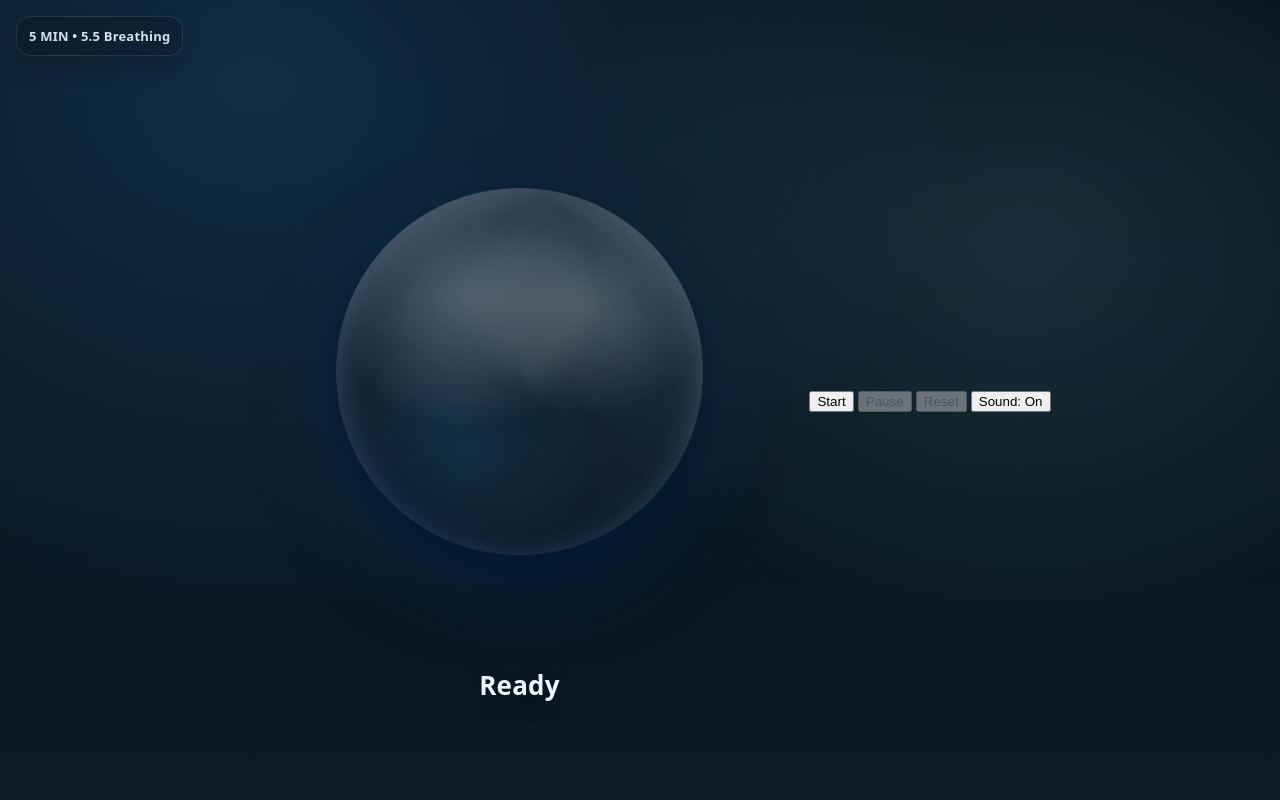
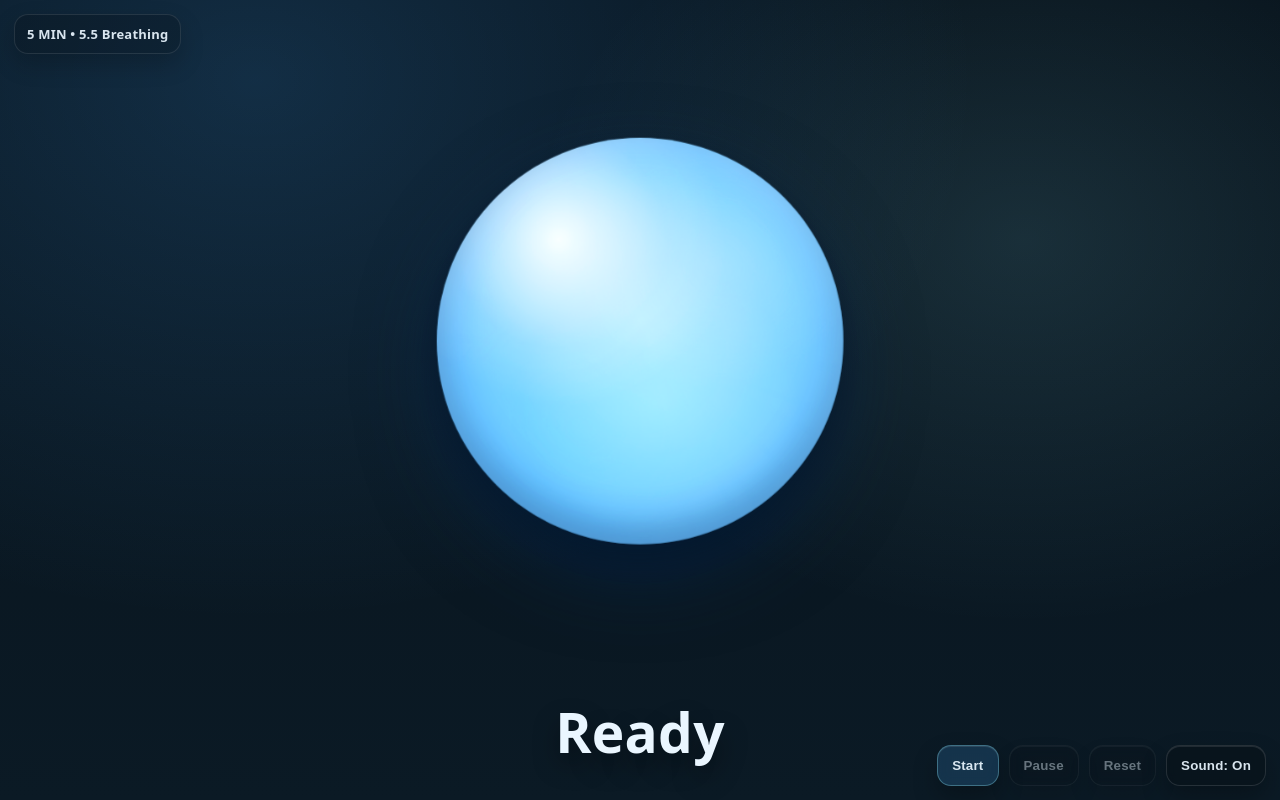
Before and after one commit to learnandbalance/5.5_Breathing_5min, a plain HTML site: page index.html in a window 1280 px wide. Drawn offline with Linux system fonts and the light colour scheme.

Commit message:
Update styles.css

```diff
--- a/styles.css
+++ b/styles.css
@@ -1,11 +1,13 @@
 :root{
   --bg1:#07121b;
   --bg2:#0b1a25;
-  --text:#eaf6ff;
 
   --scale: 0.84;
-  --blueOpacity: 1;
-  --greenOpacity: 0;
+  --hue: 0deg;              /* inhale: 0deg (mavi), exhale: -60deg (yeşile kayar) */
+  --sat: 1.08;
+  --con: 1.03;
+
+  --text: #eaf6ff;
 }
 
 *{ box-sizing:border-box; }
@@ -19,77 +21,42 @@ body{
     radial-gradient(1200px 900px at 20% 10%, rgba(70,170,255,.18), transparent 60%),
     radial-gradient(900px 700px at 80% 30%, rgba(150,240,255,.12), transparent 55%),
     linear-gradient(180deg, var(--bg1), var(--bg2));
-  display:flex;
-  align-items:center;
-  justify-content:center;
-  padding: max(18px, env(safe-area-inset-top)) 24px max(18px, env(safe-area-inset-bottom));
+  overflow:hidden;
 }
 
-/* ✅ KARE PANEL/ÇERÇEVEYİ KALDIR: app tamamen şeffaf */
-.app{
-  width: min(1100px, 100%);
-  background: transparent !important;
-  border: 0 !important;
-  box-shadow: none !important;
-  backdrop-filter: none !important;
-  padding: 18px 18px 14px;
-  position: relative;
-}
-
-/* Header */
-.top{
-  display:flex;
-  align-items:center;
-  justify-content:space-between;
-  gap:12px;
-  padding: 4px 6px 14px;
-  position: sticky;
-  top: 0;
-  z-index: 50;
-  background: transparent; /* daha sade */
-}
-
-.brand{ display:flex; align-items:center; gap:10px; }
-.brand h1{ font-size:18px; margin:0; font-weight: 700; letter-spacing:.2px; }
-.brand .dot{
-  width:12px; height:12px; border-radius:50%;
-  background: radial-gradient(circle at 35% 30%, #eaffff 0%, #8fd9ff 45%, #2d79ff 100%);
-  box-shadow: 0 0 18px rgba(125, 220, 255, .45);
-}
-
-/* Corner label */
+/* Sol üst sade etiket */
 .cornerLabel{
-  position: absolute;
-  top: 16px;
-  left: 16px;
-  z-index: 60;
+  position: fixed;
+  top: 14px;
+  left: 14px;
+  z-index: 30;
   padding: 10px 12px;
   border-radius: 14px;
-  font-weight: 700;
+  font-weight: 750;
   font-size: 13px;
   letter-spacing: .2px;
-  color: rgba(234,246,255,.9);
+  color: rgba(234,246,255,.92);
   background: rgba(0,0,0,.18);
   border: 1px solid rgba(255,255,255,.10);
   box-shadow: 0 10px 24px rgba(0,0,0,.20);
-  pointer-events: none;
+  pointer-events:none;
 }
 
-/* Stage */
+/* Ana sahne */
 .stage{
-  display:grid;
-  place-items:center;
-  padding: 10px 10px 6px;
+  position: relative;
+  width: 100vw;
+  height: 100vh;
+  display: grid;
+  place-items: center;
+  padding: max(18px, env(safe-area-inset-top)) 18px max(18px, env(safe-area-inset-bottom));
 }
 
 .orb-wrap{
-  width: min(560px, 78vw);
+  width: min(620px, 78vw);
   aspect-ratio: 1 / 1;
   display:grid;
   place-items:center;
-  background: transparent !important;
-  border: 0 !important;
-  box-shadow: none !important;
   isolation: isolate;
 }
 
@@ -98,44 +65,31 @@ body{
   height: 78%;
   border-radius: 50%;
   transform: scale(var(--scale));
-  will-change: transform;
-  position: relative;
-  overflow: hidden;
-  filter: saturate(1.08) contrast(1.03);
+  will-change: transform, filter;
+
+  /* Tek mavi gradient (inhale baz) */
+  background:
+    radial-gradient(circle at 30% 25%, rgba(255,255,255,.92), rgba(255,255,255,.15) 26%, transparent 40%),
+    radial-gradient(circle at 55% 65%, rgba(180,245,255,.55), rgba(127,208,255,.22) 40%, transparent 65%),
+    radial-gradient(circle at 50% 45%, #bfeaff 0%, #7fd0ff 46%, #4aa7ff 100%);
+
   box-shadow:
     0 38px 90px rgba(0, 40, 80, .55),
     0 14px 30px rgba(0, 0, 0, .35),
     inset 0 10px 40px rgba(255,255,255,.20),
     inset 0 -18px 44px rgba(0,30,70,.35);
+
+  /* ✅ Renk geçişi: hue-rotate ile (koyulaşma yok) */
+  filter: hue-rotate(var(--hue)) saturate(var(--sat)) contrast(var(--con));
+
+  /* ✅ Yumuşak geçiş: renk daha uzun */
+  transition:
+    filter 2200ms ease,
+    transform 50ms linear;
+  position: relative;
+  overflow: hidden;
 }
 
-/* ✅ Renk geçişi daha yumuşak ve uzun */
-.orbLayer{
-  position:absolute;
-  inset:0;
-  border-radius:50%;
-  transition: opacity 1400ms ease; /* ⬅️ burası uzadı */
-}
-
-/* Blue inhale */
-.orbLayer.blue{
-  opacity: var(--blueOpacity);
-  background:
-    radial-gradient(circle at 30% 25%, rgba(255,255,255,.92), rgba(255,255,255,.15) 26%, transparent 40%),
-    radial-gradient(circle at 55% 65%, rgba(180,245,255,.55), rgba(127,208,255,.22) 40%, transparent 65%),
-    radial-gradient(circle at 50% 45%, #bfeaff 0%, #7fd0ff 46%, #4aa7ff 100%);
-}
-
-/* Green exhale */
-.orbLayer.green{
-  opacity: var(--greenOpacity);
-  background:
-    radial-gradient(circle at 30% 25%, rgba(255,255,255,.92), rgba(255,255,255,.15) 26%, transparent 40%),
-    radial-gradient(circle at 55% 65%, rgba(205,255,225,.50), rgba(140,240,190,.20) 40%, transparent 65%),
-    radial-gradient(circle at 50% 45%, #bfffe3 0%, #7ef0c2 46%, #37c98c 100%);
-}
-
-/* orb highlight drift */
 .orb::before{
   content:"";
   position:absolute;
@@ -161,44 +115,62 @@ body{
   mix-blend-mode: soft-light;
   pointer-events:none;
 }
+
 @keyframes drift{
   0%,100%{ transform: translate(-1%, -1%) rotate(0deg) scale(1.02); }
   50%{ transform: translate(1.2%, 1%) rotate(6deg) scale(1.04); }
 }
 
-/* Text under orb */
+/* Topun alt yazısı (mobilde büyük kalsın) */
 .readout{
   width:100%;
   display:flex;
   justify-content:center;
-  margin-top: 16px;
-  padding-bottom: 10px;
-  min-height: 44px;
-}
-.phaseLabel{
-  font-size: 26px;
-  font-weight: 800;
-  letter-spacing: .2px;
-  text-shadow: 0 10px 22px rgba(0,0,0,.35);
-  opacity: 1;
-  transition: opacity 400ms ease;
+  margin-top: 18px;
+  min-height: 64px;
 }
 
-/* Switch */
-.switch{ display:flex; align-items:center; gap:10px; user-select:none; color: rgba(234,246,255,.78); font-size: 14px; }
-.switch input{ display:none; }
-.slider{
-  width: 54px; height: 30px; border-radius: 999px;
-  background: rgba(0,0,0,.22);
+.phaseLabel{
+  font-weight: 900;
+  letter-spacing: .3px;
+  text-shadow: 0 12px 26px rgba(0,0,0,.40);
+  opacity: 1;
+  transition: opacity 600ms ease;
+
+  /* ✅ YouTube mobile için büyük */
+  font-size: clamp(26px, 4.3vw, 60px);
+}
+
+/* Sağ alt HUD */
+.hud{
+  position: fixed;
+  right: 14px;
+  bottom: max(14px, env(safe-area-inset-bottom));
+  z-index: 40;
+  display: flex;
+  gap: 10px;
+  align-items: center;
+}
+
+.hudBtn{
   border: 1px solid rgba(255,255,255,.12);
-  position:relative;
+  border-radius: 14px;
+  padding: 12px 14px;
+  color: rgba(234,246,255,.92);
+  background: rgba(0,0,0,.20);
+  box-shadow: 0 12px 24px rgba(0,0,0,.25), inset 0 1px 0 rgba(255,255,255,.10);
+  cursor: pointer;
+  font-weight: 750;
+  letter-spacing: .2px;
+  backdrop-filter: blur(6px);
 }
-.slider::after{
-  content:"";
-  width: 24px; height: 24px; border-radius: 50%;
-  position:absolute; top: 50%; left: 3px; transform: translateY(-50%);
-  background: radial-gradient(circle at 30% 30%, #ffffff, rgba(255,255,255,.65));
-  transition: left .18s ease;
+
+.hudBtn.primary{
+  background: rgba(70,170,255,.18);
+  border-color: rgba(150,240,255,.32);
 }
-.switch input:checked + .slider::after{ left: 27px; }
-``
+
+.hudBtn:disabled{
+  opacity: .45;
+  cursor: not-allowed;
+}
```
